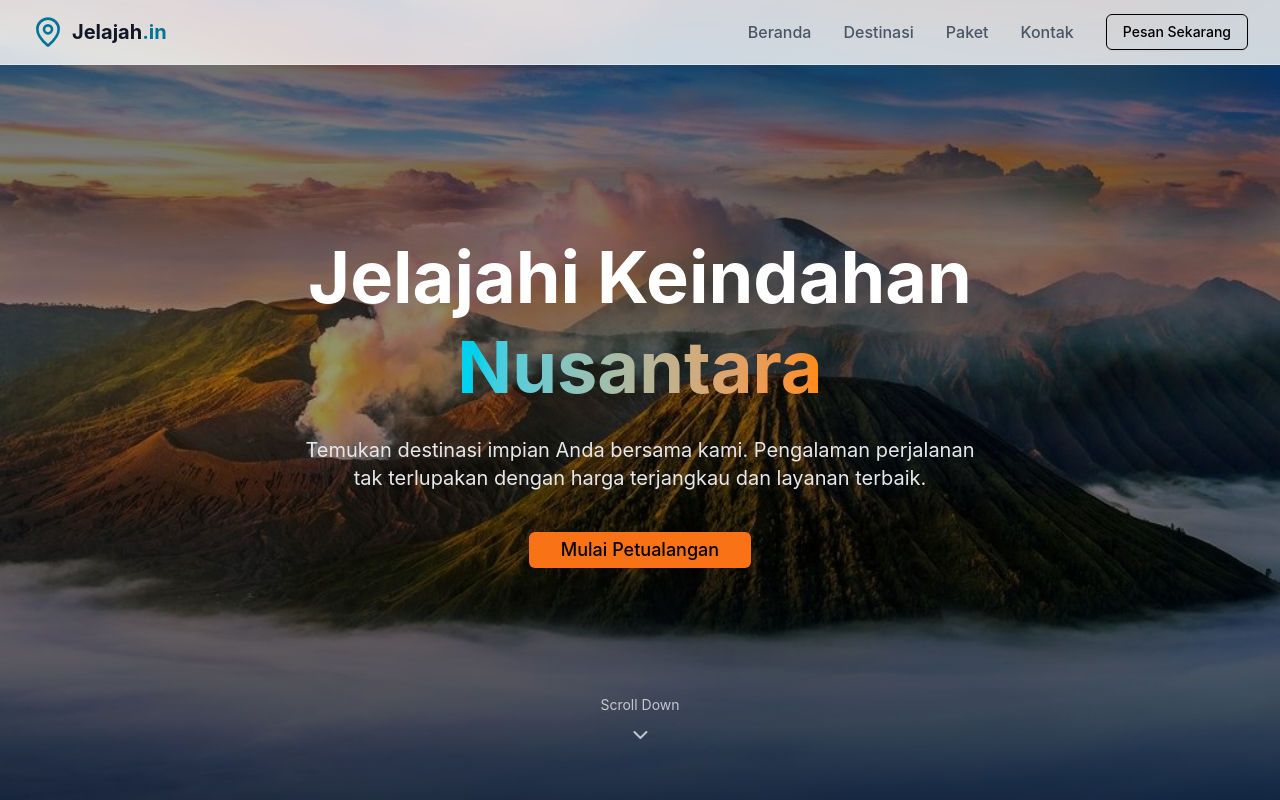
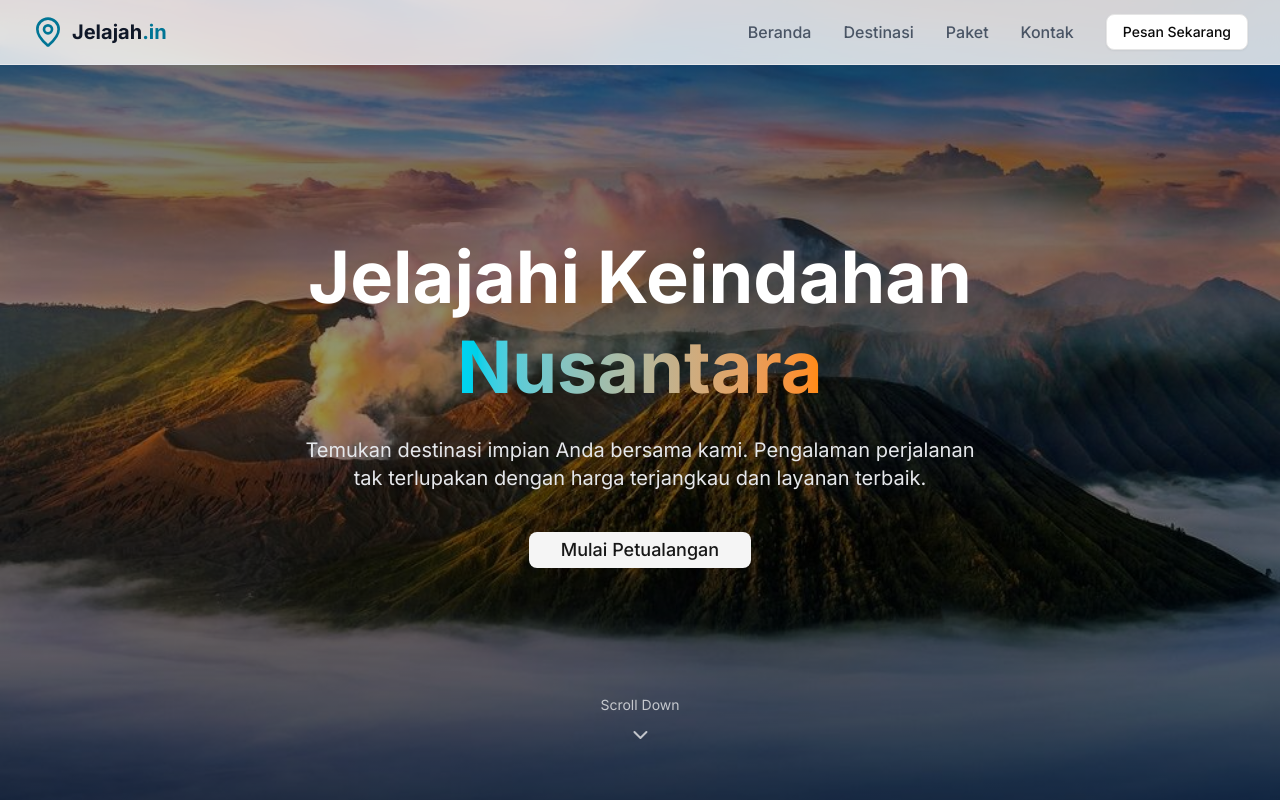
Before and after one commit to HafidzThufail22/Jelajah-in, a React (Vite) app: page / in a window 1280 px wide. Shown: the top 800 px of the page. Built offline with nearby package versions, Linux system fonts and the light colour scheme.

Commit message:
update: index.css

```diff
--- a/src/index.css
+++ b/src/index.css
@@ -1,14 +1,15 @@
+@import url("https://fonts.googleapis.com/css2?family=Inter:wght@400;500;600;700;800&display=swap");
 @import "tailwindcss";
+@import "tw-animate-css";
 
 @theme {
   --color-primary: #0e7490;
   --color-secondary: #f97316;
-  --font-sans: 'Inter', sans-serif;
+  --font-sans: "Inter", sans-serif;
   --animate-fade-in: fade-in 0.5s ease-out;
 }
 
-/* Import Google Font */
-@import url('https://fonts.googleapis.com/css2?family=Inter:wght@400;500;600;700;800&display=swap');
+@custom-variant dark (&:is(.dark *));
 
 /* Smooth scrolling */
 html {
@@ -32,3 +33,122 @@
 ::-webkit-scrollbar-thumb:hover {
   background: #0a5a6b;
 }
+
+@theme inline {
+  --radius-sm: calc(var(--radius) - 4px);
+  --radius-md: calc(var(--radius) - 2px);
+  --radius-lg: var(--radius);
+  --radius-xl: calc(var(--radius) + 4px);
+  --radius-2xl: calc(var(--radius) + 8px);
+  --radius-3xl: calc(var(--radius) + 12px);
+  --radius-4xl: calc(var(--radius) + 16px);
+  --color-background: var(--background);
+  --color-foreground: var(--foreground);
+  --color-card: var(--card);
+  --color-card-foreground: var(--card-foreground);
+  --color-popover: var(--popover);
+  --color-popover-foreground: var(--popover-foreground);
+  --color-primary: var(--primary);
+  --color-primary-foreground: var(--primary-foreground);
+  --color-secondary: var(--secondary);
+  --color-secondary-foreground: var(--secondary-foreground);
+  --color-muted: var(--muted);
+  --color-muted-foreground: var(--muted-foreground);
+  --color-accent: var(--accent);
+  --color-accent-foreground: var(--accent-foreground);
+  --color-destructive: var(--destructive);
+  --color-border: var(--border);
+  --color-input: var(--input);
+  --color-ring: var(--ring);
+  --color-chart-1: var(--chart-1);
+  --color-chart-2: var(--chart-2);
+  --color-chart-3: var(--chart-3);
+  --color-chart-4: var(--chart-4);
+  --color-chart-5: var(--chart-5);
+  --color-sidebar: var(--sidebar);
+  --color-sidebar-foreground: var(--sidebar-foreground);
+  --color-sidebar-primary: var(--sidebar-primary);
+  --color-sidebar-primary-foreground: var(--sidebar-primary-foreground);
+  --color-sidebar-accent: var(--sidebar-accent);
+  --color-sidebar-accent-foreground: var(--sidebar-accent-foreground);
+  --color-sidebar-border: var(--sidebar-border);
+  --color-sidebar-ring: var(--sidebar-ring);
+}
+
+:root {
+  --radius: 0.625rem;
+  --background: oklch(1 0 0);
+  --foreground: oklch(0.145 0 0);
+  --card: oklch(1 0 0);
+  --card-foreground: oklch(0.145 0 0);
+  --popover: oklch(1 0 0);
+  --popover-foreground: oklch(0.145 0 0);
+  --primary: oklch(0.205 0 0);
+  --primary-foreground: oklch(0.985 0 0);
+  --secondary: oklch(0.97 0 0);
+  --secondary-foreground: oklch(0.205 0 0);
+  --muted: oklch(0.97 0 0);
+  --muted-foreground: oklch(0.556 0 0);
+  --accent: oklch(0.97 0 0);
+  --accent-foreground: oklch(0.205 0 0);
+  --destructive: oklch(0.577 0.245 27.325);
+  --border: oklch(0.922 0 0);
+  --input: oklch(0.922 0 0);
+  --ring: oklch(0.708 0 0);
+  --chart-1: oklch(0.646 0.222 41.116);
+  --chart-2: oklch(0.6 0.118 184.704);
+  --chart-3: oklch(0.398 0.07 227.392);
+  --chart-4: oklch(0.828 0.189 84.429);
+  --chart-5: oklch(0.769 0.188 70.08);
+  --sidebar: oklch(0.985 0 0);
+  --sidebar-foreground: oklch(0.145 0 0);
+  --sidebar-primary: oklch(0.205 0 0);
+  --sidebar-primary-foreground: oklch(0.985 0 0);
+  --sidebar-accent: oklch(0.97 0 0);
+  --sidebar-accent-foreground: oklch(0.205 0 0);
+  --sidebar-border: oklch(0.922 0 0);
+  --sidebar-ring: oklch(0.708 0 0);
+}
+
+.dark {
+  --background: oklch(0.145 0 0);
+  --foreground: oklch(0.985 0 0);
+  --card: oklch(0.205 0 0);
+  --card-foreground: oklch(0.985 0 0);
+  --popover: oklch(0.205 0 0);
+  --popover-foreground: oklch(0.985 0 0);
+  --primary: oklch(0.922 0 0);
+  --primary-foreground: oklch(0.205 0 0);
+  --secondary: oklch(0.269 0 0);
+  --secondary-foreground: oklch(0.985 0 0);
+  --muted: oklch(0.269 0 0);
+  --muted-foreground: oklch(0.708 0 0);
+  --accent: oklch(0.269 0 0);
+  --accent-foreground: oklch(0.985 0 0);
+  --destructive: oklch(0.704 0.191 22.216);
+  --border: oklch(1 0 0 / 10%);
+  --input: oklch(1 0 0 / 15%);
+  --ring: oklch(0.556 0 0);
+  --chart-1: oklch(0.488 0.243 264.376);
+  --chart-2: oklch(0.696 0.17 162.48);
+  --chart-3: oklch(0.769 0.188 70.08);
+  --chart-4: oklch(0.627 0.265 303.9);
+  --chart-5: oklch(0.645 0.246 16.439);
+  --sidebar: oklch(0.205 0 0);
+  --sidebar-foreground: oklch(0.985 0 0);
+  --sidebar-primary: oklch(0.488 0.243 264.376);
+  --sidebar-primary-foreground: oklch(0.985 0 0);
+  --sidebar-accent: oklch(0.269 0 0);
+  --sidebar-accent-foreground: oklch(0.985 0 0);
+  --sidebar-border: oklch(1 0 0 / 10%);
+  --sidebar-ring: oklch(0.556 0 0);
+}
+
+@layer base {
+  * {
+    @apply border-border outline-ring/50;
+  }
+  body {
+    @apply bg-background text-foreground;
+  }
+}
```
